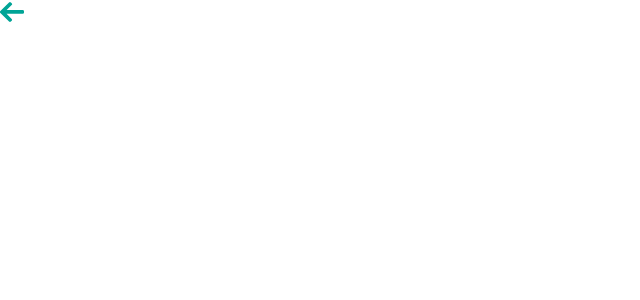
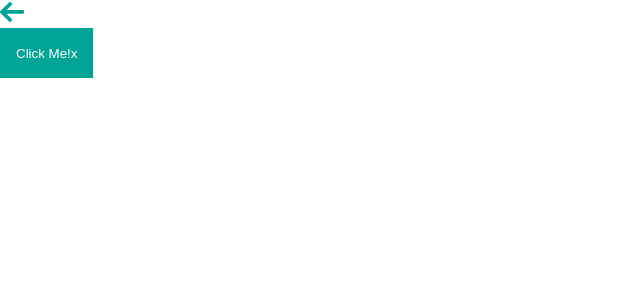
Before and after one commit to abhimax/react-component-lib, a React (Create React App) app: page / in a window 1280 px wide. Shown: the top 300 px of the page, without its empty margins (0-640 px from the left). Built offline with nearby package versions, Linux system fonts and the light colour scheme.

Commit message:
feat: button component

```diff
--- a/package.json
+++ b/package.json
@@ -6,6 +6,7 @@
     "@testing-library/jest-dom": "^5.16.5",
     "@testing-library/react": "^13.4.0",
     "@testing-library/user-event": "^13.5.0",
+    "classnames": "^2.3.2",
     "prop-types": "^15.8.1",
     "react": "^18.2.0",
     "react-dom": "^18.2.0",
--- a/src/App.js
+++ b/src/App.js
@@ -1,9 +1,11 @@
-import { Back } from './components/icon';
+import { Button } from './components/Button';
+import { Back } from './components/Icon';
 
 function App() {
   return (
     <div className="App">
       <Back/>
+      <Button label="Click Me!x"/>
     </div>
   );
 }
--- /dev/null
+++ b/src/components/Button/Button.js
@@ -0,0 +1,33 @@
+import PropTypes from "prop-types";
+import classes from "classnames";
+const Button = ({ label, icon, type, onClick, fitContent, ...props }) => {
+  return (
+    <button
+      onClick={onClick}
+      className={classes('ui-button',type)}
+    //   className={`${classes.button} ${
+    //     darkMode ? classes.secondary : classes.primary
+    //   } ${fitContent ? classes.full : null}`}
+      {...props}
+    >
+      <label className="content-wrapper">
+        {icon}
+        {label}
+      </label>
+    </button>
+  );
+};
+Button.propTypes = {
+  label: PropTypes.string,
+  icon: PropTypes.element,
+  darkMode: PropTypes.bool,
+  fitContent: PropTypes.bool,
+  onClick: PropTypes.func,
+};
+Button.defaultProps = {
+  label: "",
+  type: "primary",
+  darkMode: false,
+  fitContent: false,
+};
+export default Button;
--- /dev/null
+++ b/src/components/Button/button.scss
@@ -0,0 +1,38 @@
+.ui-button{
+    display: flex;
+    width: fit-content;
+    padding: 0.5rem 1rem;
+    align-items: center;
+    color: var(--white);
+    cursor: pointer;
+    height: 50px;
+    box-sizing: border-box;
+    cursor: pointer;
+    border: none;
+   }
+
+   .content-wrapper{
+       display: flex;
+       align-items: center;
+       font-size: var(--font-size-ui-button);
+       cursor: pointer;
+   }
+   .content-wrapper svg{
+       margin-right: 1rem;
+   }
+   .ui-button.secondary{
+       background-color:rgba(0, 0, 0, .4)
+   }
+   .ui-button.secondary:hover{
+       background-color:rgba(0, 0, 0, .7)
+   }
+
+   .primary{
+       background-color: var(--color-primary);
+   }
+   .full{
+       width: 100%;
+   }
+   .ui-button.primary:hover{
+       background-color: var(--color-primary-dark-1);
+   }
--- /dev/null
+++ b/src/components/Button/index.js
@@ -0,0 +1 @@
+export { default as Button } from "./Button";
--- /dev/null
+++ b/src/styles/component.scss
@@ -0,0 +1 @@
+@import "../components/Button/button.scss";
--- a/src/styles/main.scss
+++ b/src/styles/main.scss
@@ -1,2 +1,3 @@
 @import "./variables.scss";
 @import "./common.scss";
+@import "../styles/component.scss";
```
Also changed, not shown: 1 other file (tests, documents, lock files or other folders).
